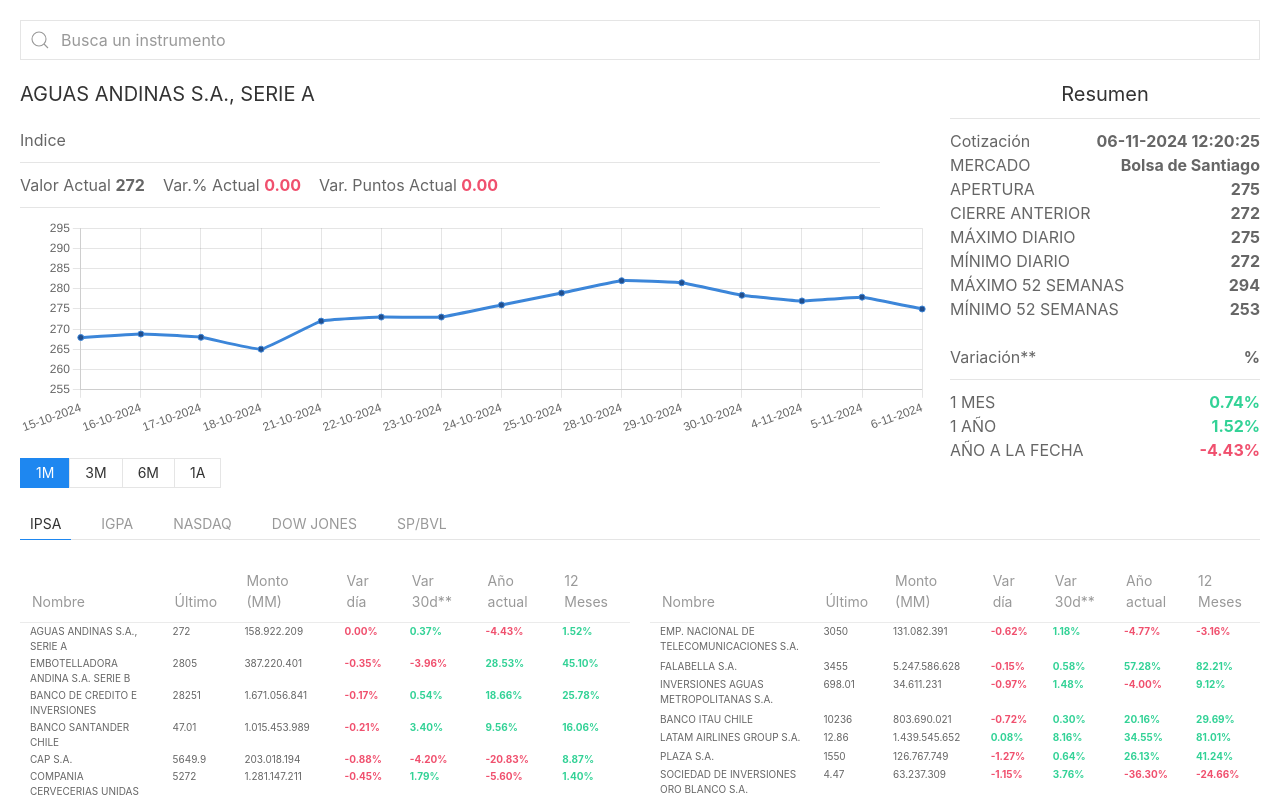
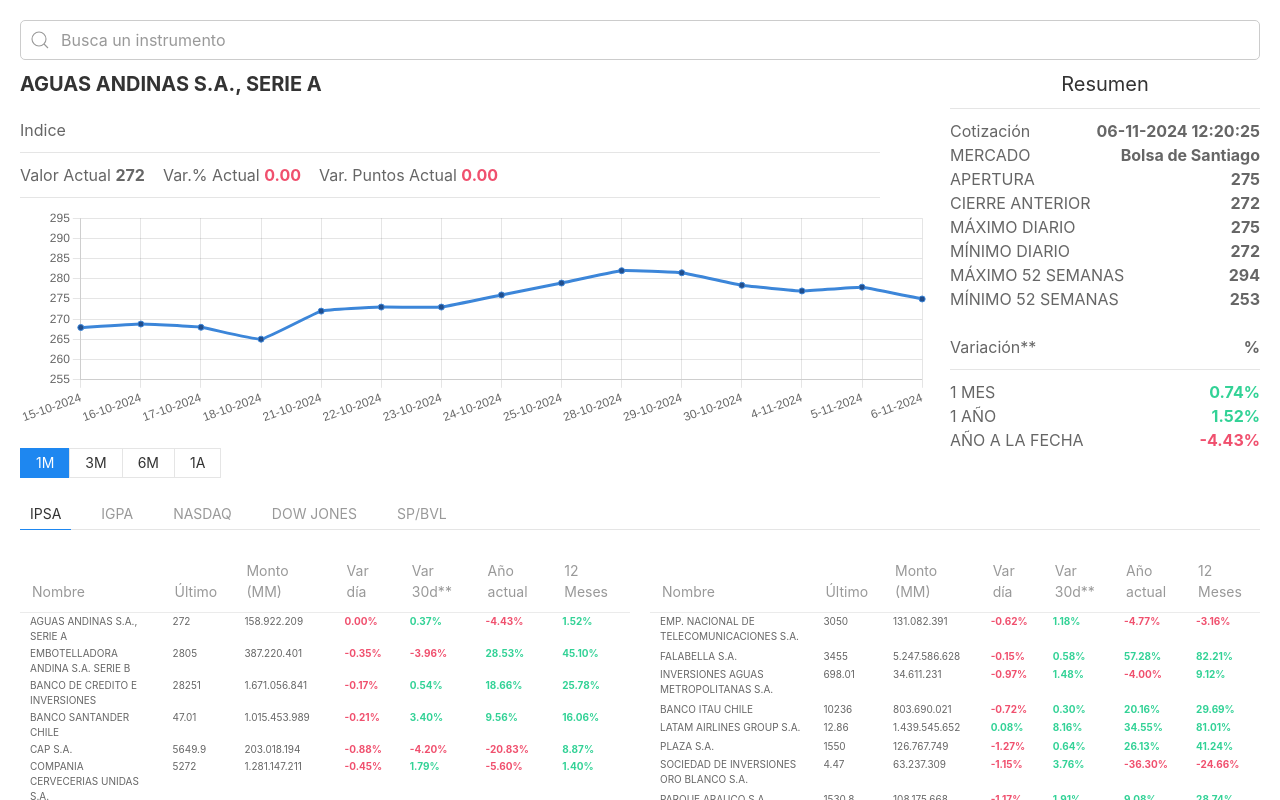
Before and after one commit to Gabrielapu/prueba-finmarkets, a Vue app: page / in a window 1280 px wide. Shown: the top 800 px of the page. Built offline with nearby package versions, Linux system fonts and the light colour scheme.

Commit message:
SeachBar working

```diff
--- a/src/components/ChartComponent.vue
+++ b/src/components/ChartComponent.vue
@@ -85,6 +85,9 @@
   plugins: {
     legend: {
       display: false
+    },
+    filler: {
+      propagate: true,
     }
   }
 })
@@ -115,7 +118,7 @@
   const filteredData = chartData.value?.chart?.filter(item =>
     currentTimestamp - item.datetimeLastPriceTs <= monthCondition
   );
-  const tsDates = filteredData.map(i => i.datetimeLastPriceTs)
+  const tsDates = filteredData?.map(i => i.datetimeLastPriceTs)
   const dates = tsDates?.map(ts => {
     const d = new Date(ts * 1000)
     const year = d.getFullYear();
--- a/src/components/HeaderComponent.vue
+++ b/src/components/HeaderComponent.vue
@@ -1,6 +1,6 @@
 <template>
   <div class="uk-margin-large-right">
-    <h4>{{ selectedInstrument?.name || 'Seleccione un instrumento' }}</h4>
+    <h4><b>{{ selectedInstrument?.name || 'Seleccione un instrumento' }}</b></h4>
     <span>Indice</span>
     <hr class="uk-margin-small">
     <p class="uk-margin-small" v-if="selectedInstrument">
--- a/src/components/SearchBarComponent.vue
+++ b/src/components/SearchBarComponent.vue
@@ -1,17 +1,94 @@
 <template>
-  <div class="uk-margin">
-      <div class="uk-inline uk-width-expand">
-        <span class="uk-form-icon" uk-icon="icon: search"></span>
-        <input
-          class="uk-input"
-          type="text"
-          aria-label="Not clickable icon"
-          placeholder="Busca un instrumento"
-        >
-      </div>
+  <div class="dropdown">
+    <span class="uk-form-icon" uk-icon="icon: search"></span>
+    <input
+      type="text"
+      v-model="searchQuery"
+      placeholder="Busca un instrumento"
+      @focus="showDropdown = true"
+      class="uk-input uk-width-expand"
+    />
+    <ul
+      v-if="showDropdown"
+      class="dropdown-list uk-list uk-list-collapse uk-margin-remove"
+    >
+      <li
+        v-for="(option, index) in filteredOptions"
+        :key="index"
+        @click="setNewInstrument(option)"
+      >
+        <span>{{ option }}</span>
+      </li>
+    </ul>
   </div>
 </template>
 
 <script setup>
+import { computed, ref } from 'vue';
+import { useInstrumentStore } from '../stores/instrument.js';
+const store = useInstrumentStore();
+const searchQuery = ref('');
+let showDropdown = ref(false);
+
+const instrumentList = computed(() => {
+  return store.instruments.map(i => i.codeInstrument);
+})
+
+const setNewInstrument = (instrument) => {
+  showDropdown.value = false
+  const selectedInstrument = store.instruments
+    .find(i => i.codeInstrument === instrument);
+  store.selectInstrument(selectedInstrument);
+}
+
+
+const filteredOptions = computed(() => {
+  return instrumentList.value.filter((option) => {
+    return option.toLowerCase().includes(searchQuery?.value.toLowerCase());
+  });
+});
 
 </script>
+
+<style scoped>
+.uk-select {
+  padding: 0px 40px;
+}
+.dropdown {
+  position: relative;
+  display: inline-block;
+  width: 100%;
+  margin-bottom: 10px;
+  z-index: 1;
+}
+
+input[type="text"] {
+  padding: 10px;
+  border: 0.5px solid #ccc;
+  border-radius: 5px;
+}
+
+.dropdown-list {
+  display: block;
+  position: absolute;
+  top: 100%;
+  left: 0;
+  background-color: #fff;
+  border: 1px solid #ccc;
+  padding: 5px 15px 5px 15px;
+  max-height: 200px;
+  overflow-y: scroll;
+  width: 97%;
+}
+li {
+  margin-bottom: 10px;
+  text-decoration: none;
+  color: #337ab7;
+  cursor: pointer;
+}
+
+li:hover {
+  color: #092741;
+  font-weight: bold;
+}
+</style>
```
